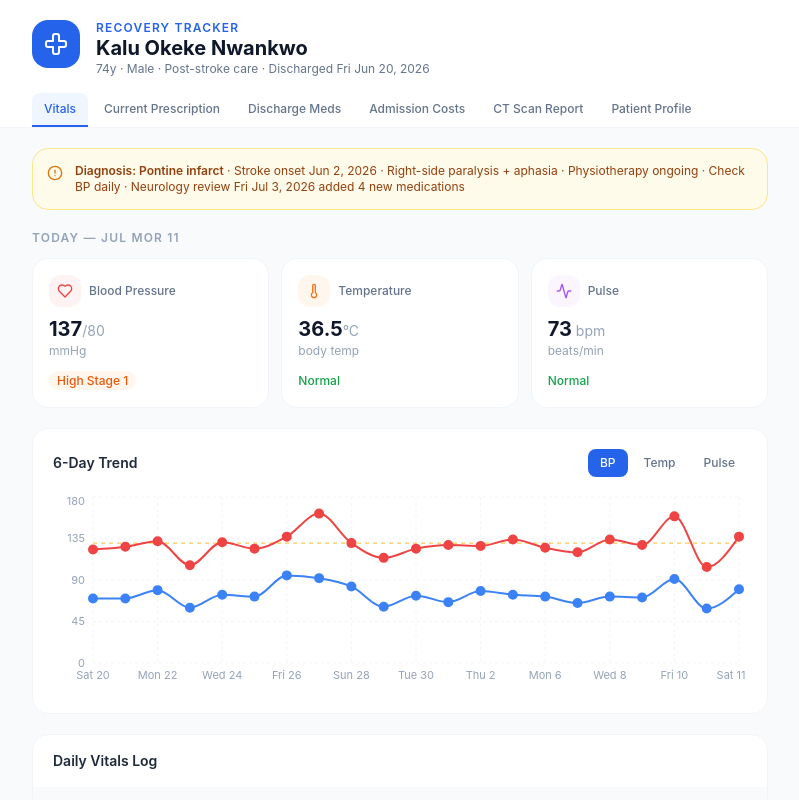
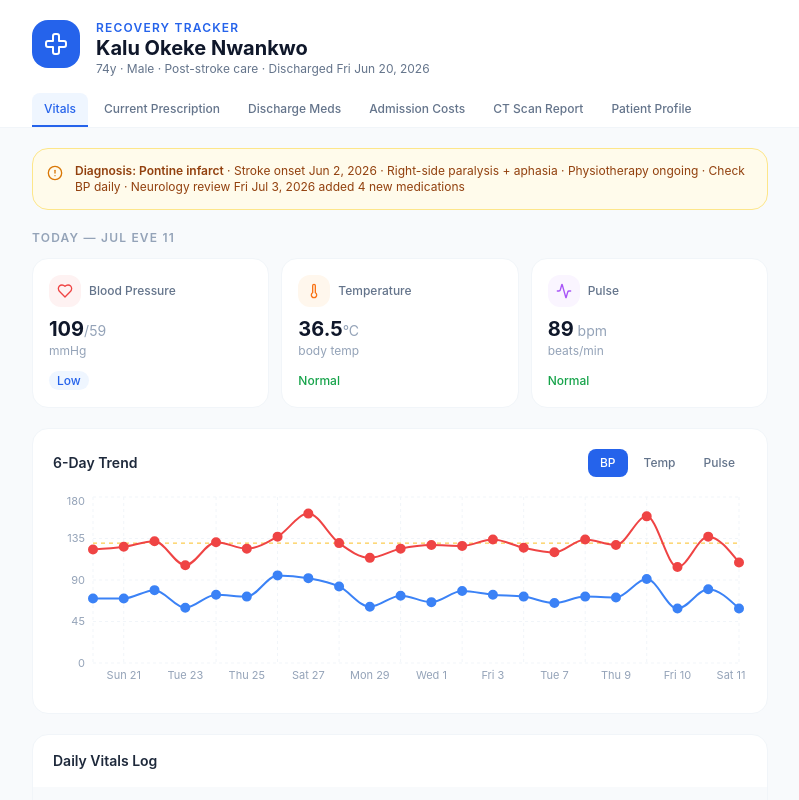
Before and after one commit to kbn4191/kalu-health-tracker, a Next.js app: page / in a window 1280 px wide. Shown: the top 800 px of the page, without its empty margins (240-1039 px from the left). Built offline with nearby package versions, Linux system fonts and the light colour scheme.

Commit message:
Jul Eve 11

```diff
--- a/app/page.tsx
+++ b/app/page.tsx
@@ -73,6 +73,14 @@ const vitals = [
     sys: 137,
     dia: 80,
     pulse: 73,
+  },
+  {
+    day: "Sat  11",
+    date: "Jul Eve 11",
+    temp: 36.5,
+    sys: 109,
+    dia: 59,
+    pulse: 89,
   },
 ];
 
```
